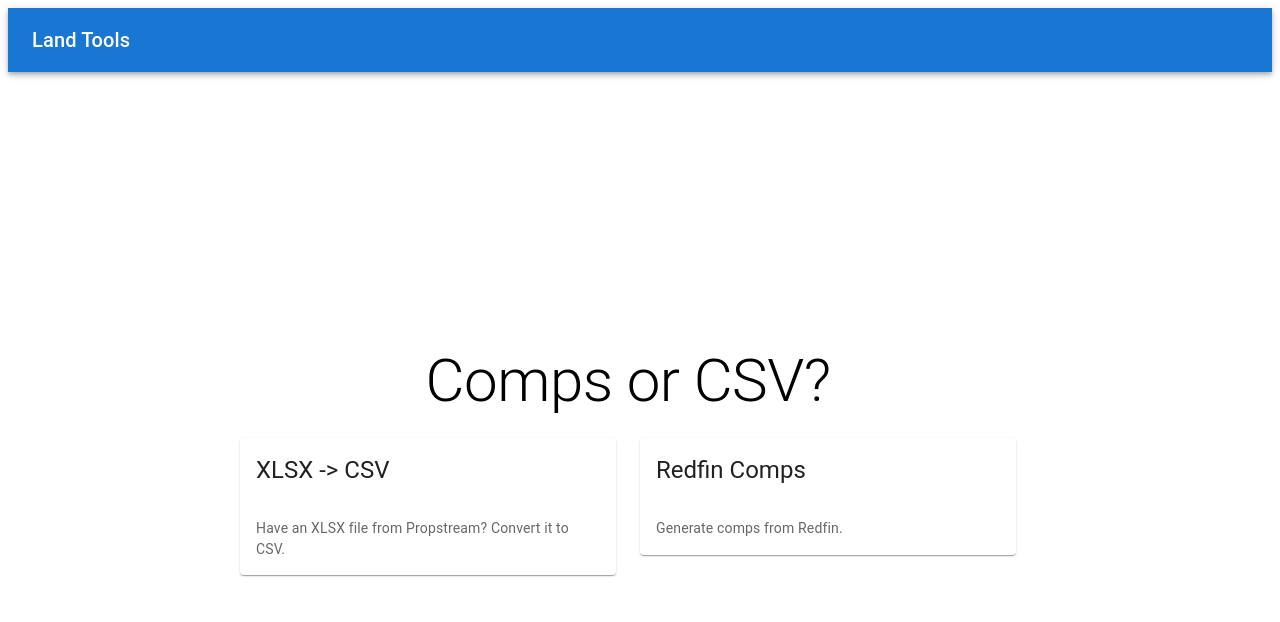
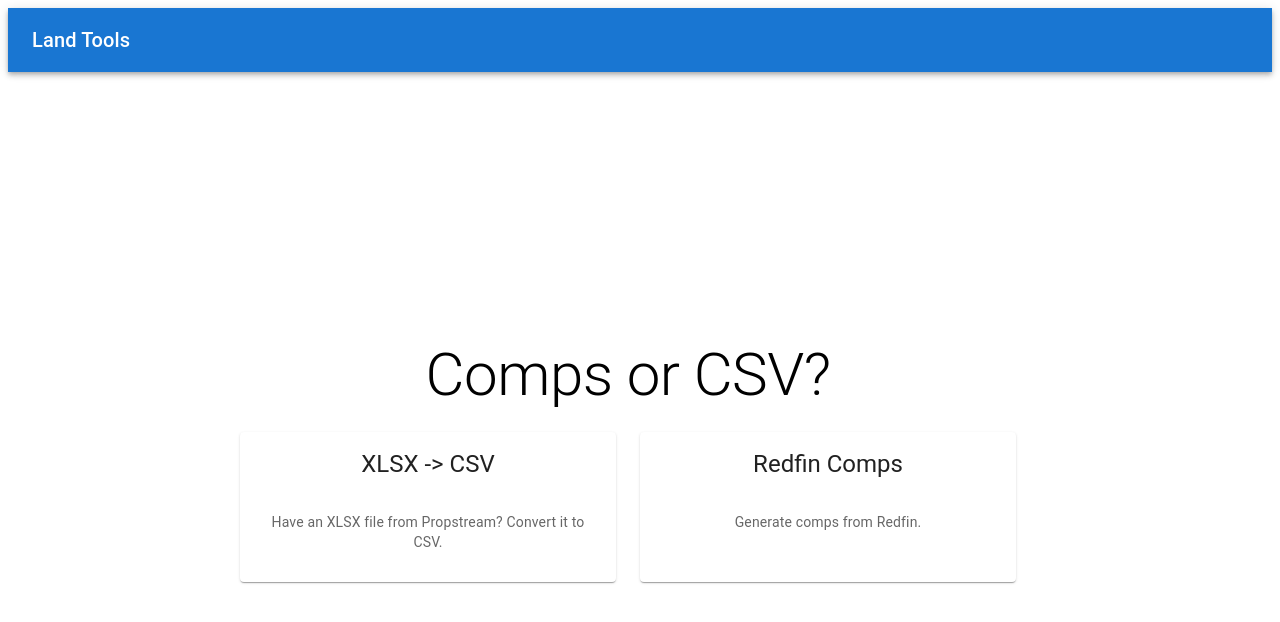
Before and after one commit to s10mcow/land-tools-web, a Next.js app: page / in a window 1280 px wide. Shown: the top 622 px of the page. Built offline with nearby package versions, Linux system fonts and the light colour scheme.

Commit message:
fix layout

```diff
--- a/src/app/page.tsx
+++ b/src/app/page.tsx
@@ -37,7 +37,13 @@
 
           <Grid container spacing={3} justifyContent="center">
             <Grid item xs={12} sm={6} md={4}>
-              <Card onClick={() => handleNavigate("/xlsx")}>
+              <Card
+                onClick={() => handleNavigate("/xlsx")}
+                sx={{
+                  minHeight: 150,
+                  textAlign: "center",
+                }}
+              >
                 <CardActionArea>
                   <CardHeader title="XLSX -> CSV" />
                   <CardContent>
@@ -49,7 +55,13 @@
               </Card>
             </Grid>
             <Grid item xs={12} sm={6} md={4}>
-              <Card onClick={() => handleNavigate("/comps")}>
+              <Card
+                onClick={() => handleNavigate("/comps")}
+                sx={{
+                  minHeight: 150,
+                  textAlign: "center",
+                }}
+              >
                 <CardActionArea>
                   <CardHeader title="Redfin Comps" />
                   <CardContent>
```
